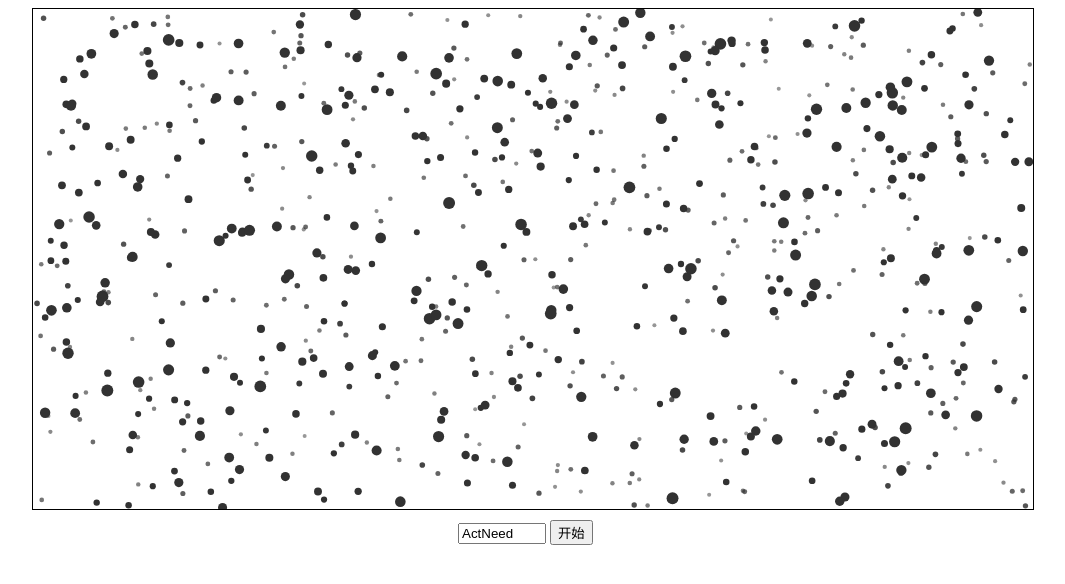
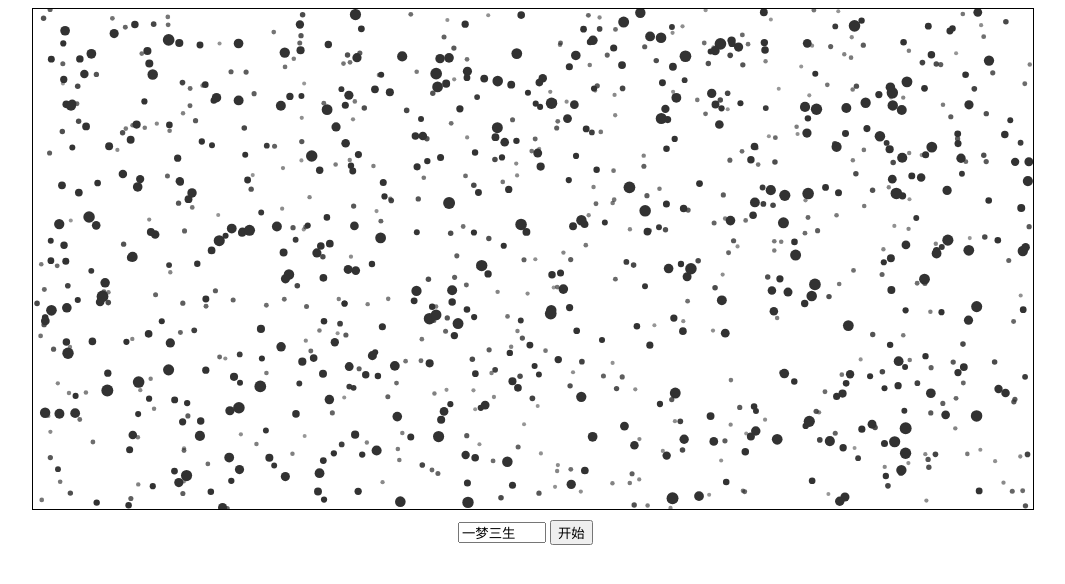
Before and after one commit to fengzhibushang1101/canvas, a plain HTML site: page lizihua.html in a window 1280 px wide. Shown: the whole page, without its empty margins (107-1172 px from the left). Drawn offline with Linux system fonts and the light colour scheme.

Commit message:
Signed-off-by: yitian <fengzhibushang@163.com>

```diff
--- a/lizihua.html
+++ b/lizihua.html
@@ -154,7 +154,7 @@
 <div>
     <canvas id='cas' width="1000" height="500">浏览器不支持canvas</canvas>
     <div style="width:150px;margin:10px auto">
-        <input type="text" name="" id="name" style="width:80px;" value="ActNeed">
+        <input type="text" name="" id="name" style="width:80px;" value="一梦三生">
         <button id="startBtn">开始</button>
     </div>
 </div>
```
